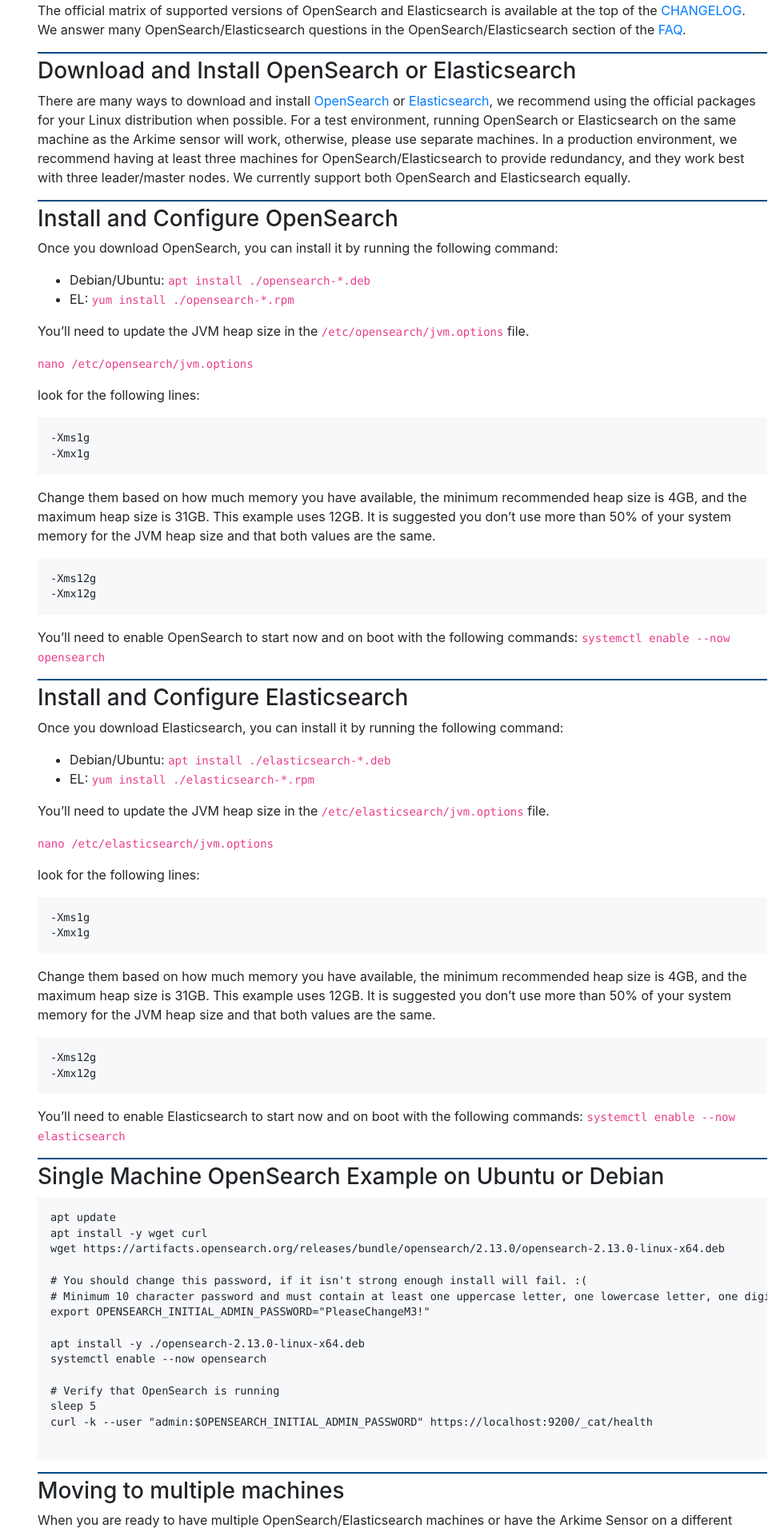
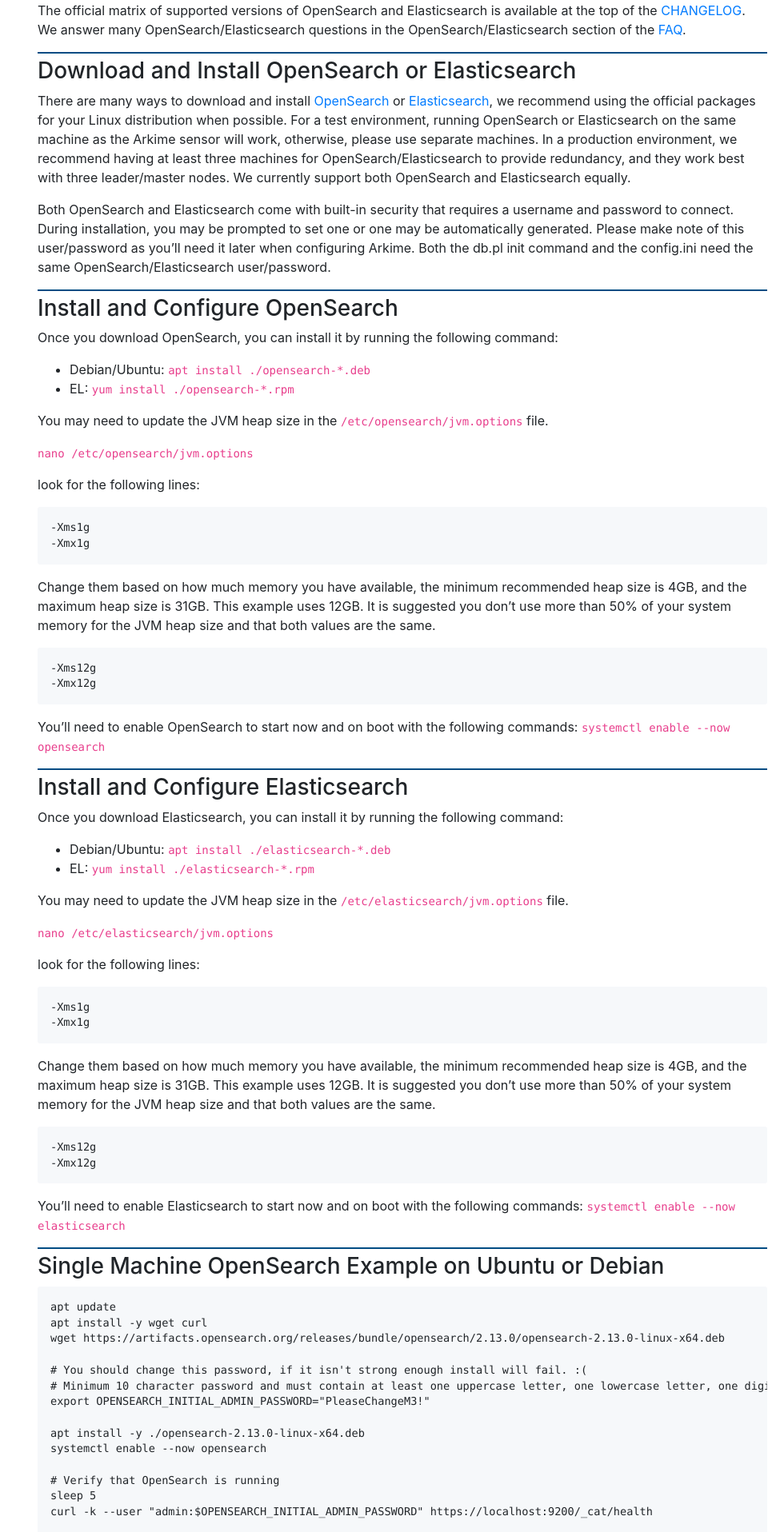
Before and after one commit to arkime/arkimeweb, a Jekyll site: the page built from _wiki/install.md, in a window 1280 px wide. Shown: the part 847-2763 px from the top of the page at 80% size, without its empty margins (305-1280 px from the left). Built offline with Jekyll 4.4.1, drawn with Linux system fonts in a browser that asks for light colours; some of the changed text lies outside the part shown.

Commit message:
add more password notes

```diff
--- a/_wiki/install.md
+++ b/_wiki/install.md
@@ -51,6 +51,11 @@
 In a production environment, we recommend having at least three machines for OpenSearch/Elasticsearch to provide redundancy, and they work best with three leader/master nodes.
 We currently support both OpenSearch and Elasticsearch equally.
 
+Both OpenSearch and Elasticsearch come with built-in security that requires a username and password to connect.
+During installation, you may be prompted to set one or one may be automatically generated.
+Please make note of this user/password as you'll need it later when configuring Arkime.
+Both the db.pl init command and the config.ini need the same OpenSearch/Elasticsearch user/password.
+
 ### Install and Configure OpenSearch
 {: .subsection }
 
@@ -58,7 +63,7 @@
 * Debian/Ubuntu: `apt install ./opensearch-*.deb`
 * EL: `yum install ./opensearch-*.rpm`
 
-You'll need to update the JVM heap size in the `/etc/opensearch/jvm.options` file.
+You may need to update the JVM heap size in the `/etc/opensearch/jvm.options` file.
 
 `nano /etc/opensearch/jvm.options`
 
@@ -84,7 +89,7 @@
 * Debian/Ubuntu: `apt install ./elasticsearch-*.deb`
 * EL: `yum install ./elasticsearch-*.rpm`
 
-You'll need to update the JVM heap size in the `/etc/elasticsearch/jvm.options` file.
+You may need to update the JVM heap size in the `/etc/elasticsearch/jvm.options` file.
 
 `nano /etc/elasticsearch/jvm.options`
 
@@ -194,6 +199,7 @@
 We provide a simple Configuration script that will take a sample config.ini and create a new one with the correct settings.
 To use the Configuration script, run the following command: `/opt/arkime/bin/Configure`
 You can always edit the /opt/arkime/etc/config.ini file directly after running Configure.
+Make sure you provide the same OpenSearch/Elasticsearch user/password that you used when initializing the database above.
 
 ### Adding admin user
 {: .subsection }
```
